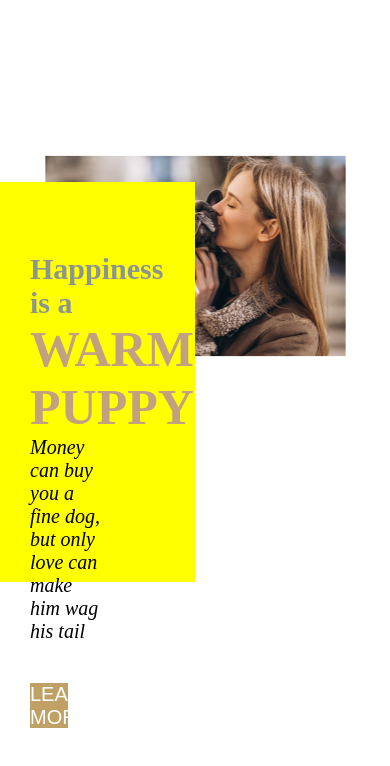
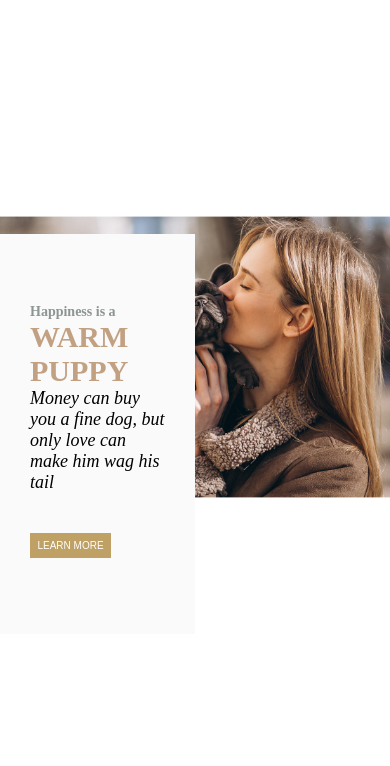
Before and after one commit to asya948/position-2, a plain HTML site: page index.html in a window 390 px wide. Drawn offline with Linux system fonts and the light colour scheme.

Commit message:
I have created html and css files.Add css html new project add responsive code

```diff
--- a/index.html
+++ b/index.html
@@ -6,6 +6,7 @@
                          <meta http-equiv="X-UA-Compatible" content="ie=edge">
              <title>Document</title>
     <link rel="stylesheet" href="style.css">
+    <link rel="stylesheet" href="responsive.css">
 </head>
 <body>
 
--- /dev/null
+++ b/responsive.css
@@ -0,0 +1,62 @@
+@media ( max-width: 710px ) {
+    .text-form{
+        width:100%;
+    }
+    .btn{
+        width: 60%;
+        height: 25px;
+        font-size: 10px;
+    }
+    .title-small{
+        font-size: 20px;
+        color:#8C9592
+    }
+    .text-p{
+        font-size: 20px;
+        font-style: italic;
+    }
+.title-large{
+    font-size: 40px;
+    color: #C2A183;
+    text-transform: uppercase;
+}
+}
+
+@media (max-width: 650px ) {
+    .container-img{
+        width: 90%;
+    }
+}
+@media (max-width: 520px ) {
+    .text-form{
+        width: 100%;
+    }
+    .btn{
+        width: 60%;
+        height: 25px;
+        font-size: 10px;
+    }
+    .title-small{
+        font-size: 14px;
+        color:#8C9592
+    }
+    .text-p{
+        font-size: 18px;
+        font-style: italic;
+    }
+    .title-large{
+        font-size: 30px;
+        color: #C2A183;
+        text-transform: uppercase;
+    }
+}
+@media (max-width: 450px ) {
+    .container-img{
+        width: 90%;
+    }
+}
+@media (max-width: 400px ) {
+    .container-img{
+        width: 90%;
+    }
+}
--- a/style.css
+++ b/style.css
@@ -11,14 +11,13 @@
     font-family: "Playfair Display SC", serif;
 }
 .container-img{
-    width: 70%;
+    width: 75%;
     display: block;
     margin: 0 auto;
     position: relative;
-    transform: scale(1.1) translate(0,150px);
+    transform: scale(1.2) translate(0,200px);
 }
 .my-shadow{
-    /*box-shadow: 34px 0px 0px 12px #BFA065;*/
     display: flex;
     flex-direction: column;
     position: relative;
@@ -30,6 +29,7 @@
     left: 0;
     width: 100%;
     height: 100px;
+
 }
 .text-form{
     width: 70%;
@@ -38,7 +38,7 @@
 .banner {
     width: 50%;
     height: 400px;
-    background-color: yellow;
+    background: #FAFAFA;
     position: relative;
     z-index: 1;
     right:0 ;
```
